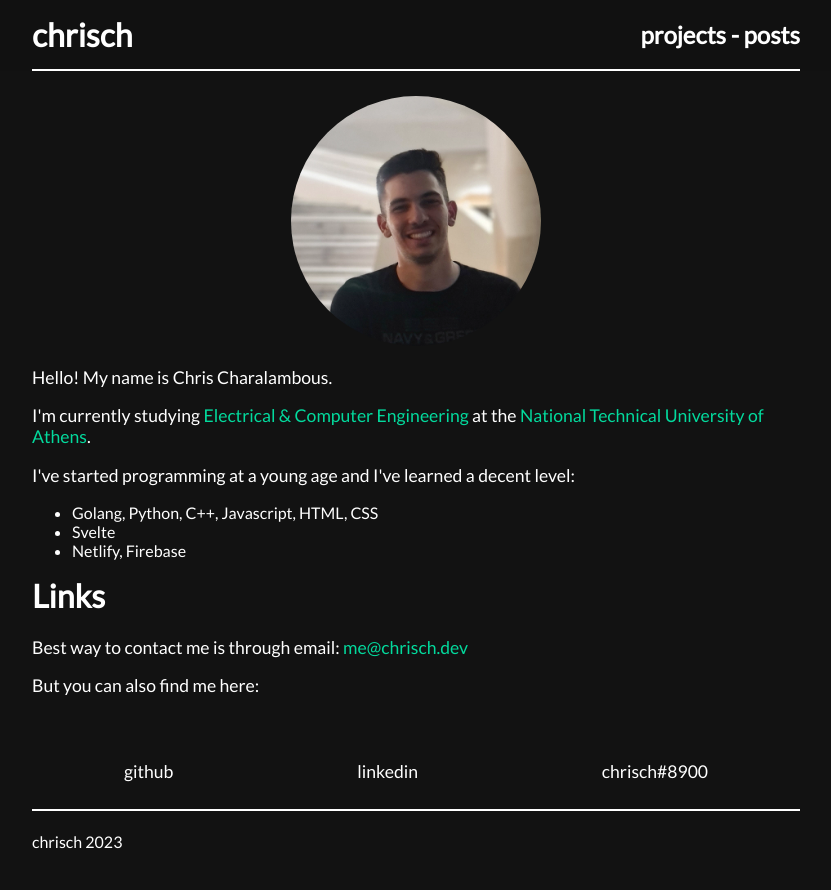
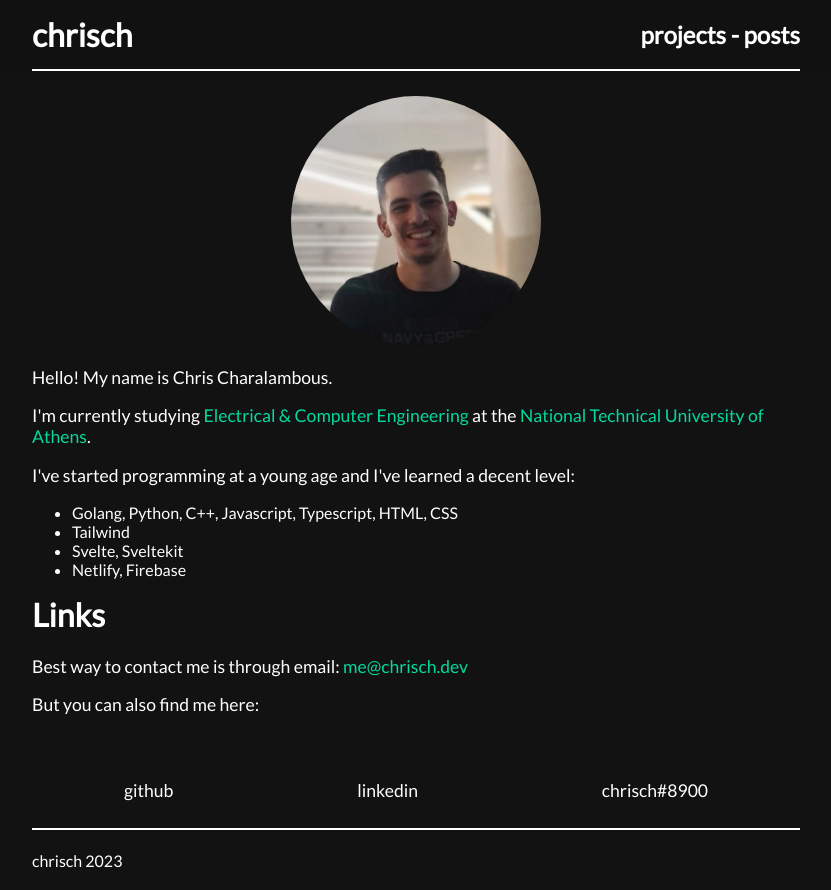
Before and after one commit to ttofis/old.chrisch.dev, a SvelteKit app: page / in a window 1280 px wide. Shown: the whole page, without its empty margins (224-1055 px from the left). Built offline with nearby package versions, Linux system fonts and the light colour scheme; some icons are missing.

Commit message:
Updated stuff I know

```diff
--- a/src/routes/(design)/+page.svelte
+++ b/src/routes/(design)/+page.svelte
@@ -19,8 +19,9 @@
     <p>I'm currently studying <a href="https://www.ece.ntua.gr/en">Electrical & Computer Engineering</a> at the <a href="https://ntua.gr/en/">National Technical University of Athens</a>.</p>
     <p>I've started programming at a young age and I've learned a decent level:</p>
     <ul>
-        <li>Golang, Python, C++, Javascript, HTML, CSS</li>
-        <li>Svelte</li>
+        <li>Golang, Python, C++, Javascript, Typescript, HTML, CSS</li>
+        <li>Tailwind</li>
+        <li>Svelte, Sveltekit</li>
         <li>Netlify, Firebase</li>
     </ul>
 </div>
```
